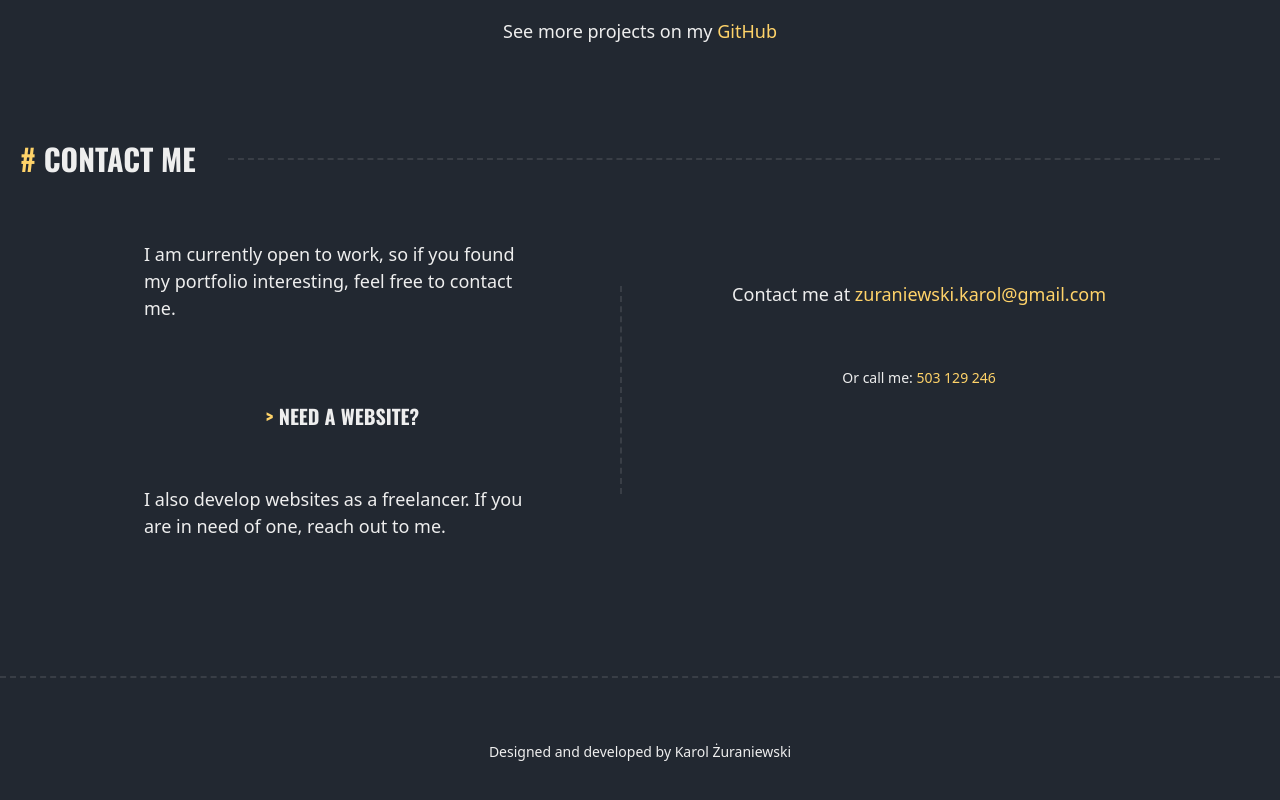
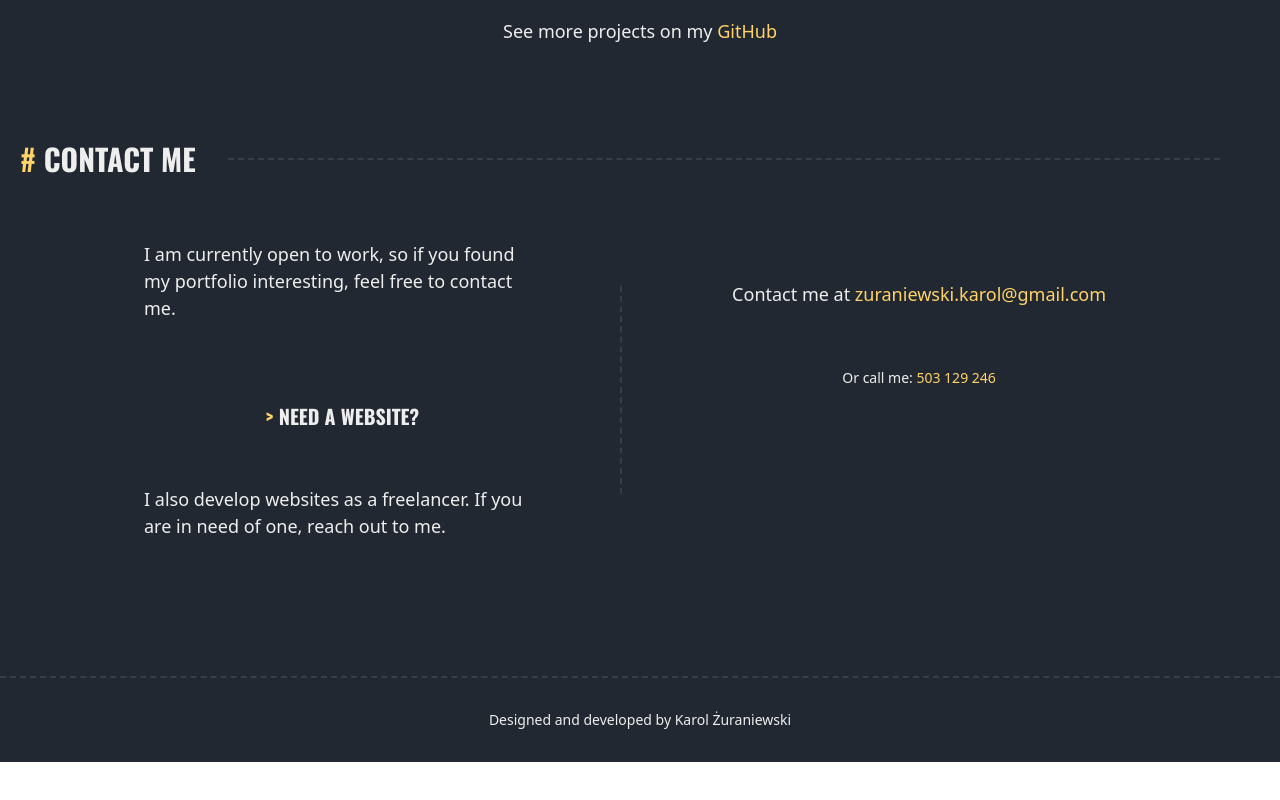
Before and after one commit to kzuraniewski/portfolio, a React (Vite) app: page / in a window 1280 px wide. Shown: the part 3317-4117 px from the top of the page. After the commit the page ends 4079 px from the top, so only its background shows below. Built offline with nearby package versions, Linux system fonts and the light colour scheme.

Commit message:
footer smaller

```diff
--- a/src/components/Footer.tsx
+++ b/src/components/Footer.tsx
@@ -3,7 +3,7 @@ import Container from '@/components/Container';
 const Footer = () => {
 	return (
 		<footer className="text-sm text-center border-t-2 border-dashed border-secondary">
-			<Container className="py-16">
+			<Container className="py-8">
 				<a
 					href="https://github.com/kzuraniewski/portfolio"
 					className="text-light hover:text-accent"
```
